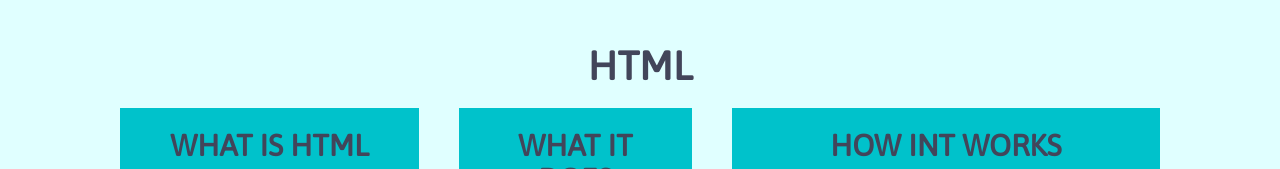
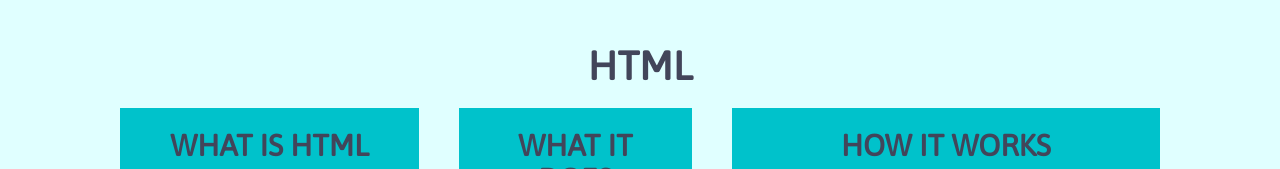
Before and after one commit to Ryan-gosling0/ANPortfolio, a plain HTML site: page index.html in a window 1280 px wide. Shown: the part 1020-1189 px from the top of the page. Drawn offline with Linux system fonts and the light colour scheme.

Commit message:
Update index.html

```diff
--- a/index.html
+++ b/index.html
@@ -48,7 +48,7 @@
               </p>
             </div>
             <div class="text-box">
-              <h3>How int works</h3>
+              <h3>How it works</h3>
               <p>
                 HTML elements tell the browser how to display the content
                 HTML elements label pieces of content such as "this is a heading", "this is a paragraph", "this is a link", etc.
```
